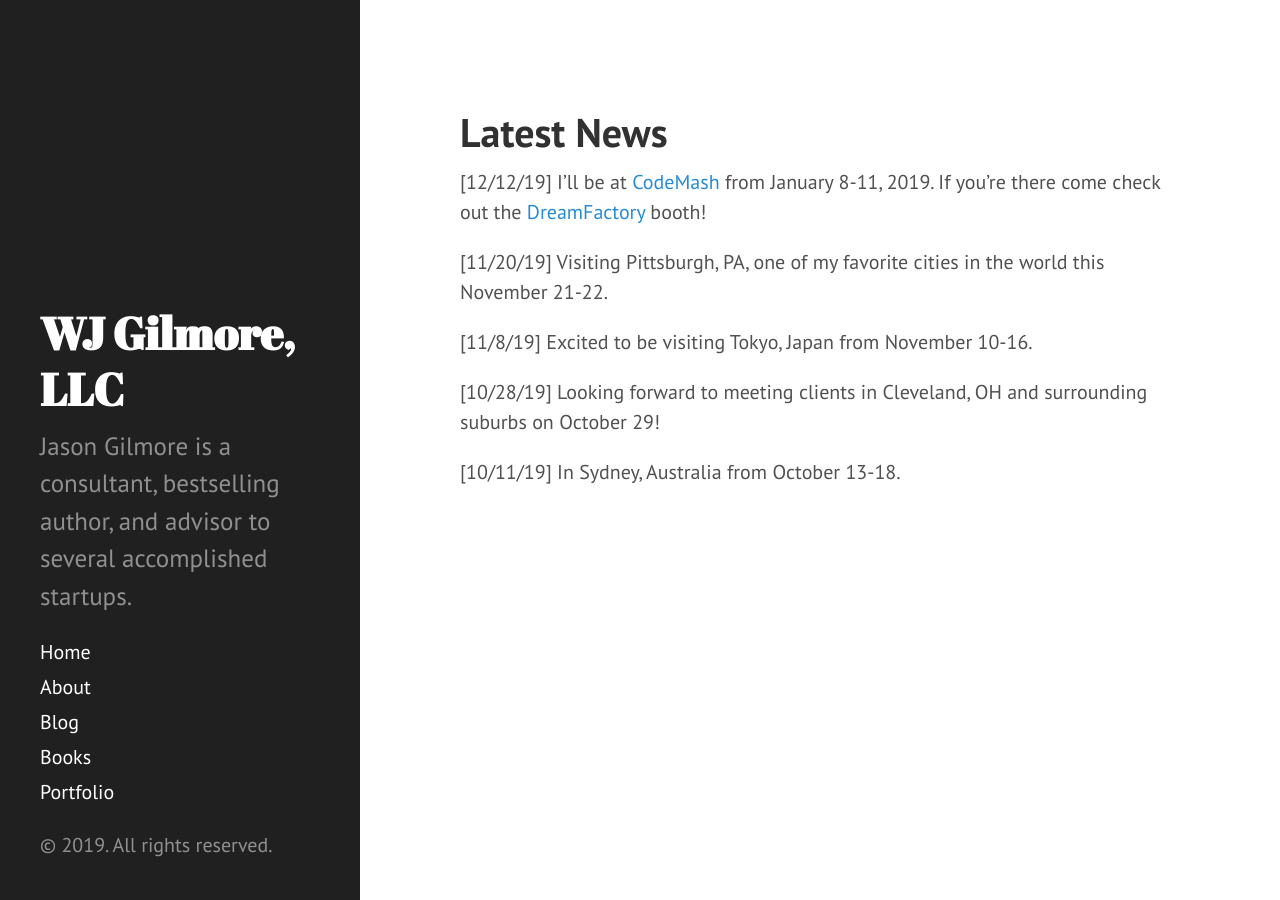
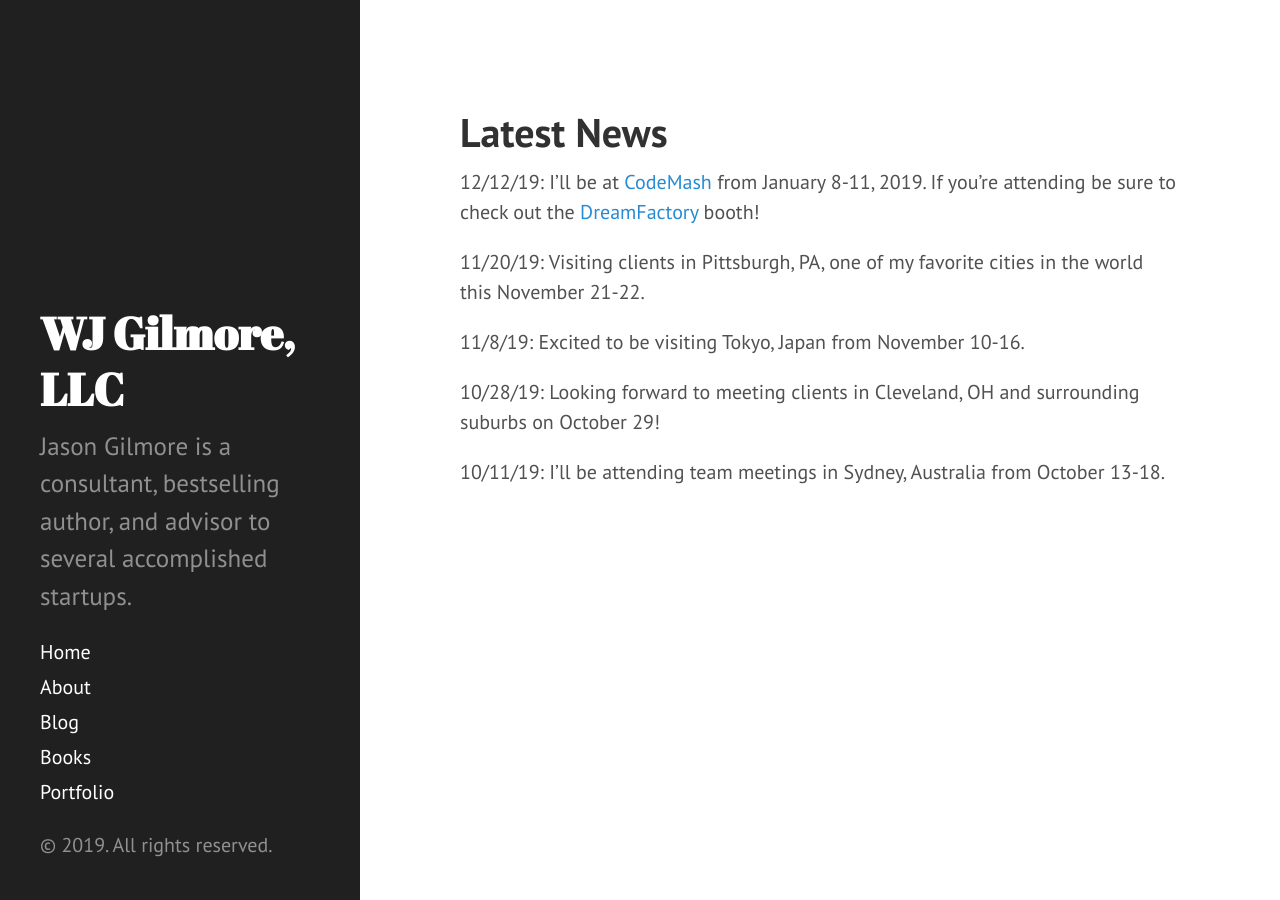
Before and after one commit to wjgilmore/wjgilmore.github.io, a Jekyll site: the page built from index.md, in a window 1280 px wide. Built offline with Jekyll 4.4.1, drawn with Linux system fonts in a browser that asks for light colours.

Commit message:
Home page formatting and grammar updates

```diff
--- a/index.md
+++ b/index.md
@@ -12,13 +12,12 @@ redirect_from:
 
 <h1>Latest News</h1>
 
-[12/12/19] I'll be at [CodeMash](https://www.codemash.org) from January 8-11, 2019. If you're there come check out the [DreamFactory](https://www.dreamfactory.com/) booth!
+12/12/19: I'll be at [CodeMash](https://www.codemash.org) from January 8-11, 2019. If you're attending be sure to check out the [DreamFactory](https://www.dreamfactory.com/) booth!
 
-[11/20/19] Visiting Pittsburgh, PA, one of my favorite cities in the world this November 21-22.
+11/20/19: Visiting clients in Pittsburgh, PA, one of my favorite cities in the world this November 21-22.
 
+11/8/19: Excited to be visiting Tokyo, Japan from November 10-16.
 
-[11/8/19] Excited to be visiting Tokyo, Japan from November 10-16.
+10/28/19: Looking forward to meeting clients in Cleveland, OH and surrounding suburbs on October 29!
 
-[10/28/19] Looking forward to meeting clients in Cleveland, OH and surrounding suburbs on October 29!
-
-[10/11/19] In Sydney, Australia from October 13-18.
+10/11/19: I'll be attending team meetings in Sydney, Australia from October 13-18.
```
